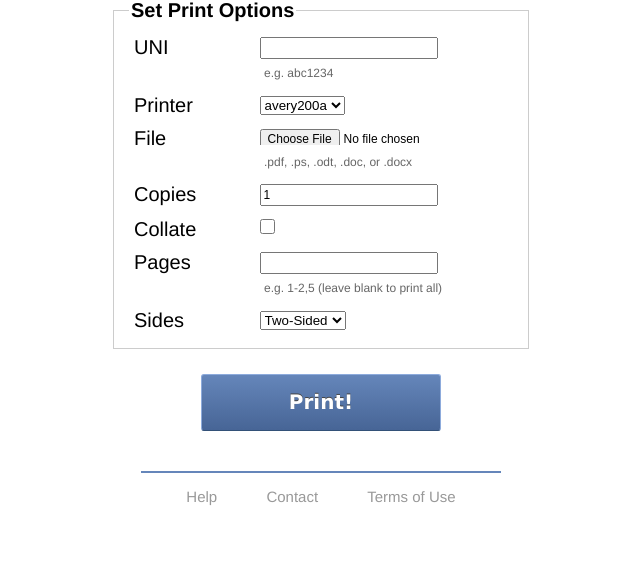
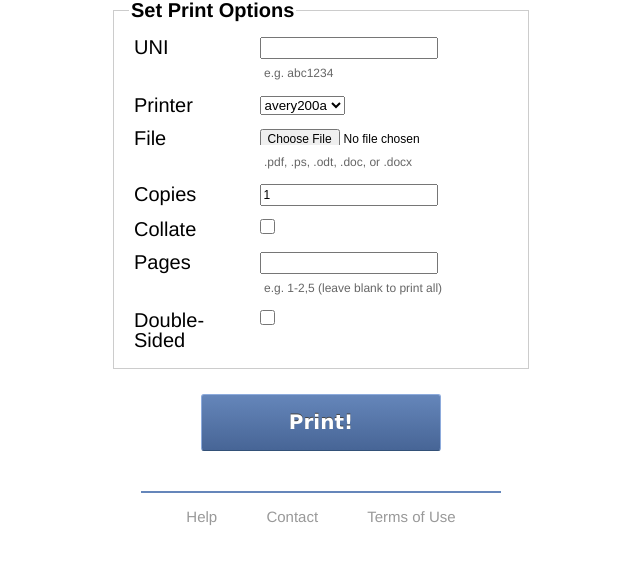
Before and after one commit to adi-archive/cuprint, a Flask app: page /avery/print in a window 1280 px wide. Shown: the part 176-740 px from the top of the page, without its empty margins (319-959 px from the left). Run offline with Flask 2, Linux system fonts and the light colour scheme; parts of the project's set-up code (start-up, migrations or seed data) failed here and were passed over.

Commit message:
make sides a checkbox

```diff
--- a/helpers.py
+++ b/helpers.py
@@ -51,6 +51,10 @@ def send_job(f, form):
 		options['Collate'] = 'True'
 	if form['page-ranges']:
 		options['page-ranges'] = str(form['page-ranges'])
+	if 'sides' in form and form['sides'] == 'two-sided':
+		options['sides'] = 'two-sided-long-edge'
+	else:
+		options['sides'] = 'one-sided'
 
 	sender = connect_to_worker()
 	data = json.dumps({'filename': filename, 'tmp_file':tmp_file,
--- a/templates/printers.html
+++ b/templates/printers.html
@@ -44,11 +44,8 @@
                 <small>e.g. 1-2,5 (leave blank to print all)</small>
             </li>
             <li>
-                <label for="sides">Sides</label>
-                <select id="sides" name="sides">
-                    <option value="two-sided-long-edge">Two-Sided</option>
-                    <option value="one-sided">One-Sided</option>
-                </select>
+                <label for="sides">Double-Sided</label>
+                <input id="sides" type="checkbox" name="sides" value="two-sided"/>
             </li>
         </ol>
     </fieldset>
```
